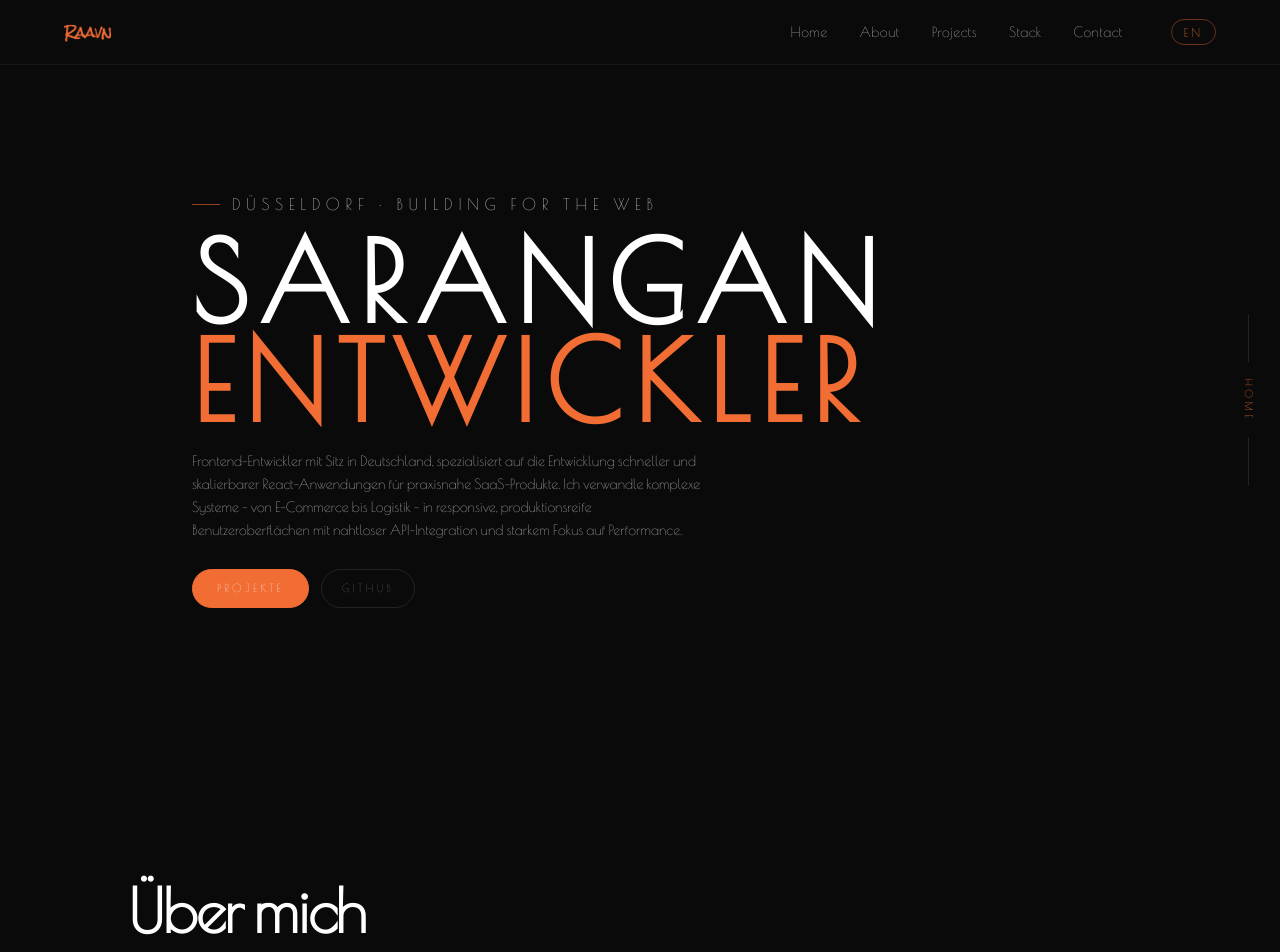
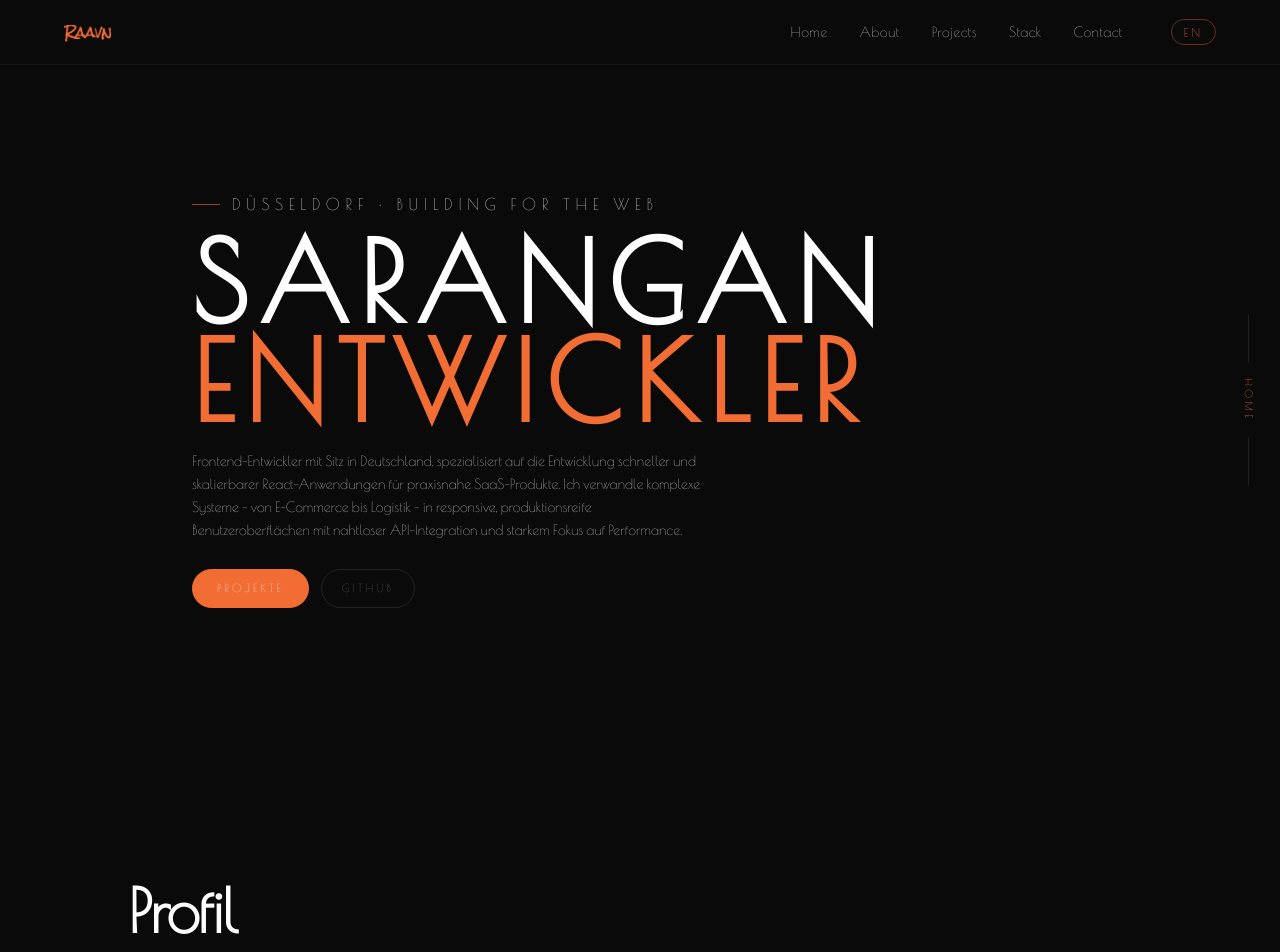
Before and after one commit to sarangan16/sarangan, a React (Create React App) app: page / in a window 1280 px wide. Shown: the top 952 px of the page. Built offline with nearby package versions, Linux system fonts and the light colour scheme.

Commit message:
translation for changed for about section

```diff
--- a/src/components/i18n.js
+++ b/src/components/i18n.js
@@ -113,7 +113,7 @@ i18n.use(initReactI18next).init({
           cta_projects: "Projekte",
         },
         about: {
-          title: "Über mich",
+          title: "Profil",
           philosophy:
             "Ich glaube, dass gute Interfaces gefühlt, nicht bemerkt werden. Meine Aufgabe ist es, Komplexes einfach zu machen — und Einfaches mühelos anfühlen zu lassen.",
           approach:
```
